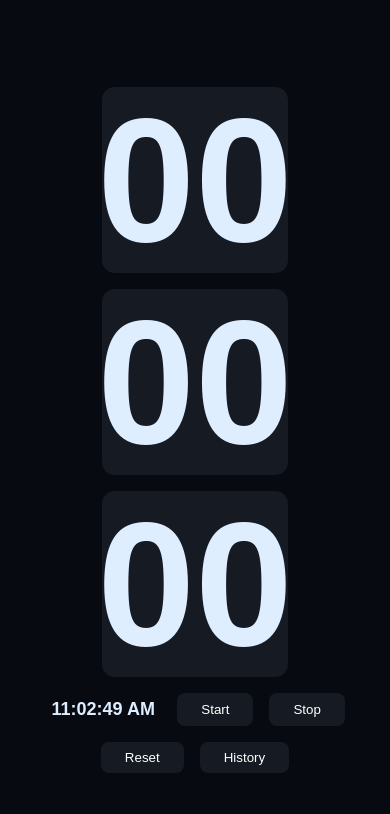
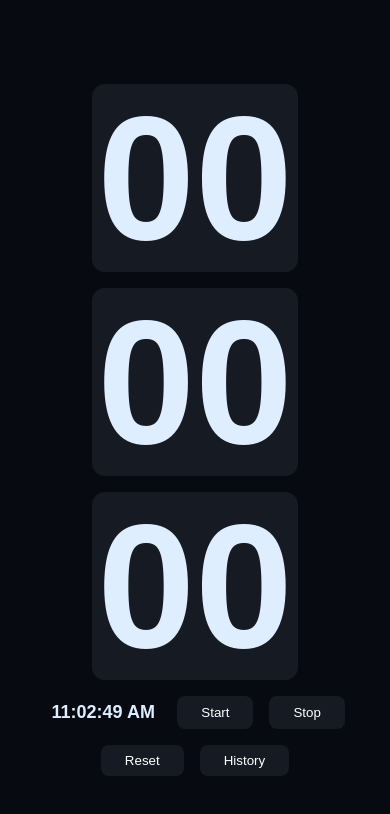
Before and after one commit to dopemukesh/Timer, a plain HTML site: page index.html in a window 390 px wide. Drawn offline with Linux system fonts and the light colour scheme.

Commit message:
media query updated

```diff
--- a/mediaQuerys.css
+++ b/mediaQuerys.css
@@ -10,8 +10,8 @@
 
     #timer-display h1 {
         font-size: 176px;
-        max-width: 186px;
-        max-height: 186px;
+        max-width: 206px;
+        max-height: 206px;
         padding: 1rem;
         width: 100%;
         line-height: 156px;
```
